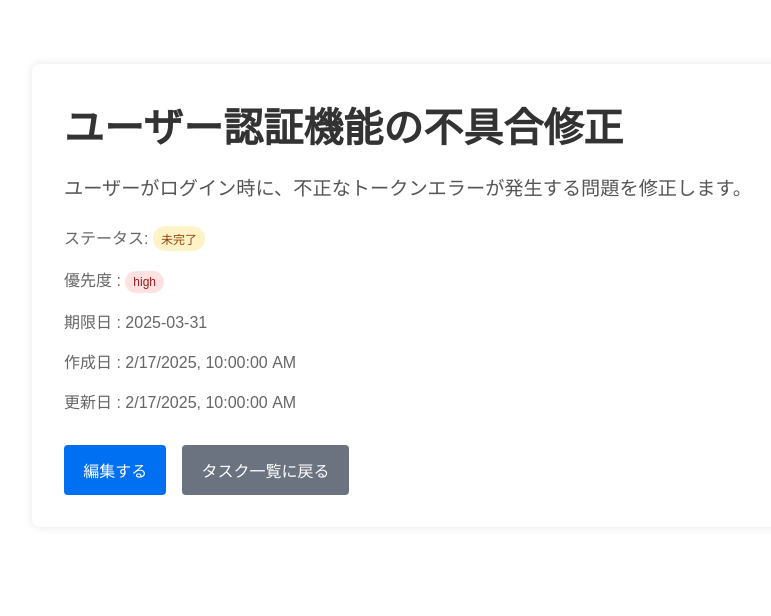
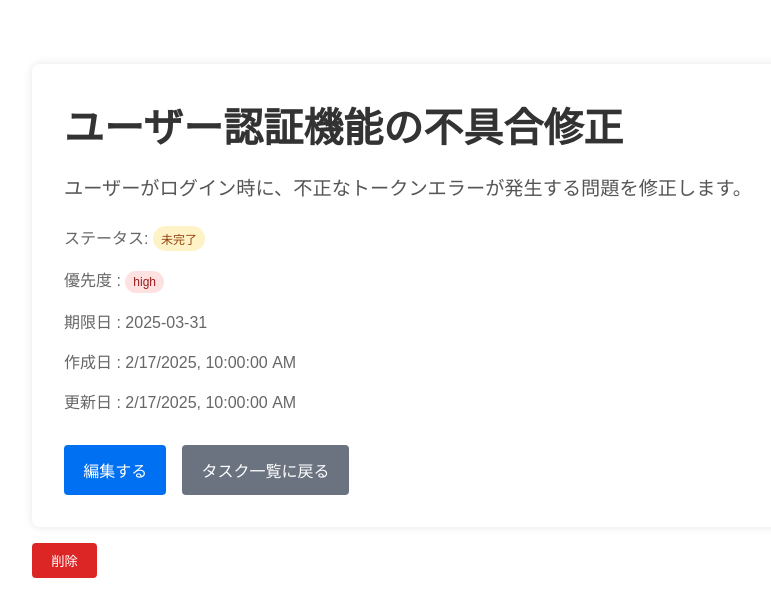
Before and after one commit to ToyoTake-0214/Study, a React (Vite) app: page /tasks/1 in a window 1280 px wide. Shown: the top 616 px of the page, without its empty margins (208-979 px from the left). Built offline with nearby package versions, Linux system fonts and the light colour scheme.

Commit message:
add: タスク詳細ページに削除ボタンのコンポーネントを追加

```diff
--- a/src/features/tasks/containers/TaskDetailContainer.tsx
+++ b/src/features/tasks/containers/TaskDetailContainer.tsx
@@ -4,6 +4,7 @@ import { getTaskById } from "../hooks/getTaskById";
 import { Task } from "../../../types/task";
 import TaskDetail from "../components/TaskDetail";
 import styles from "../styles/taskDetail.module.css";
+import TaskDeleteButton from "../components/TaskDeleteButton";
 
 export default function TaskDetailContainer() {
   // URLからタスクIDを取得
@@ -39,6 +40,9 @@ export default function TaskDetailContainer() {
   return (
     <div className={styles.taskDetailContainer}>
       <TaskDetail task={task} />{/* 取得したタスク情報をTaskDetailコンポーネントに渡す */}
+      <div>
+        <TaskDeleteButton id={id} />
+      </div>
     </div>
   );
 }
```
